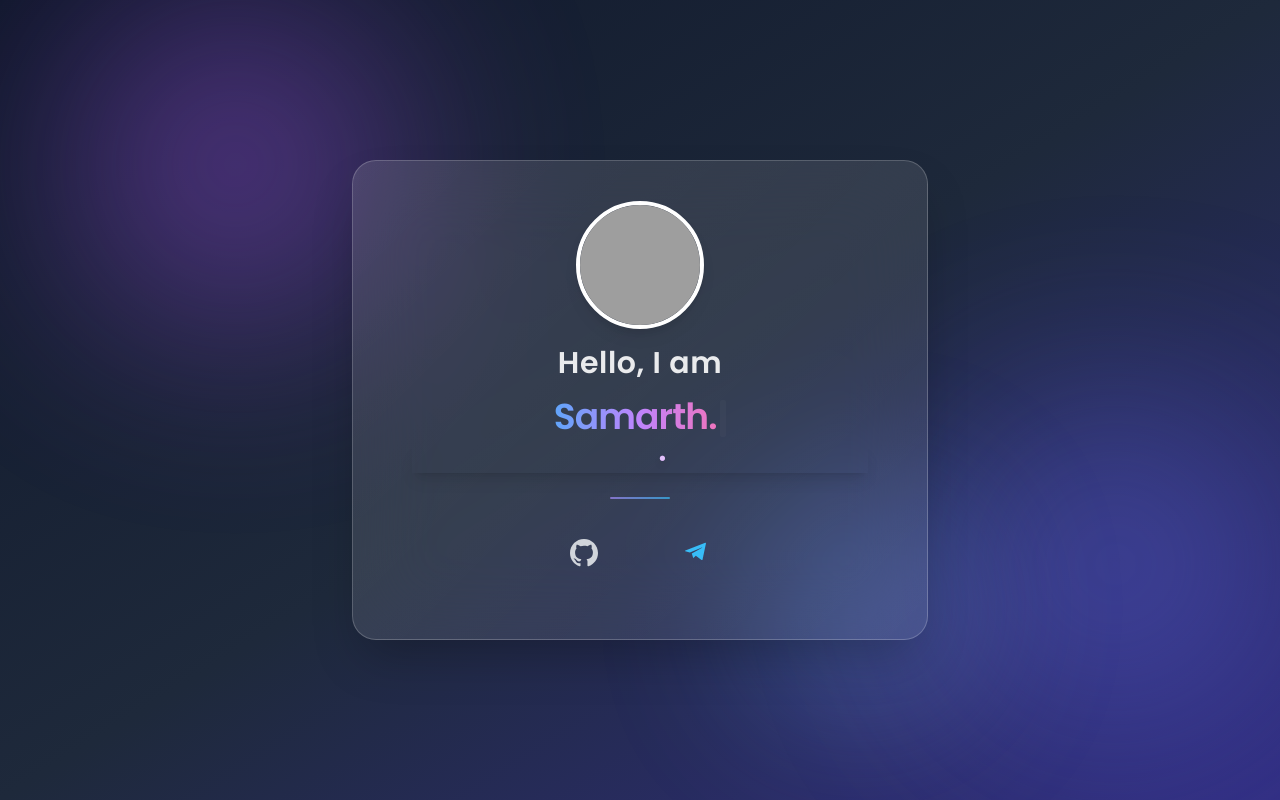
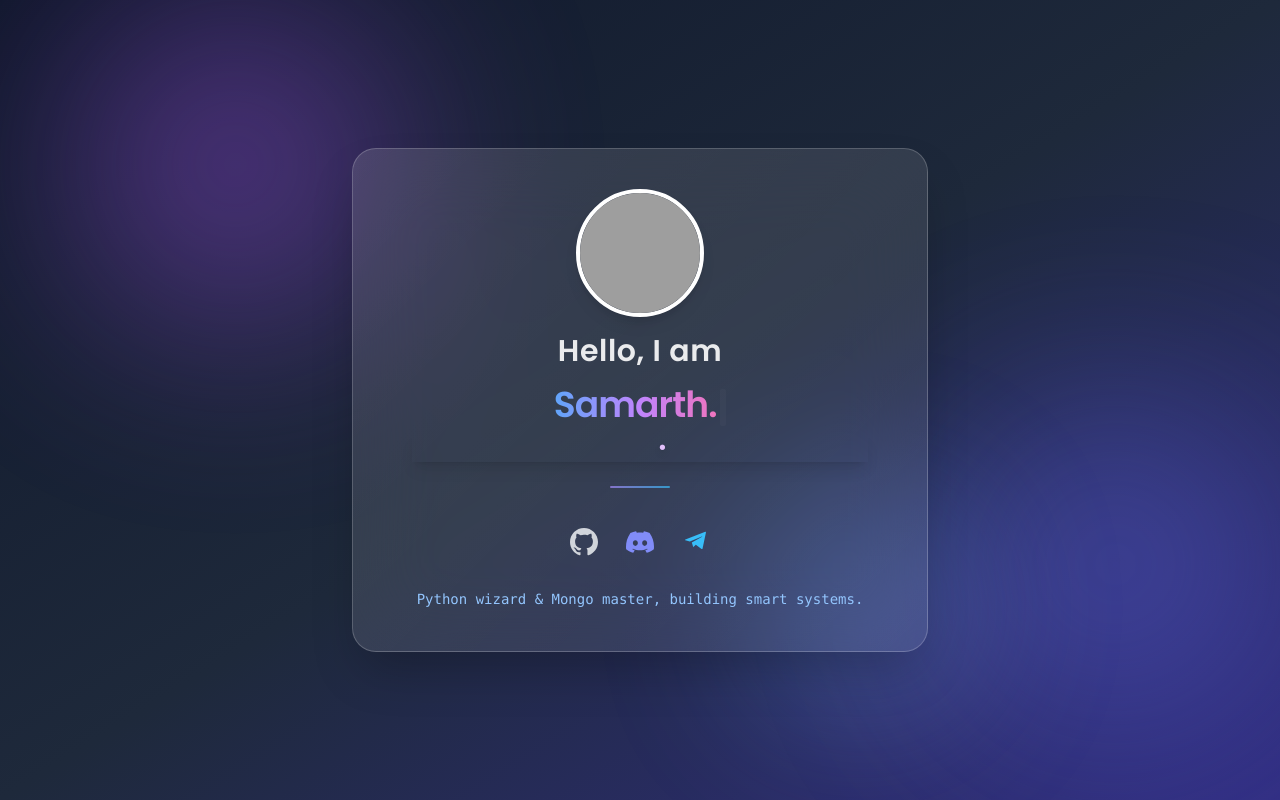
Before and after one commit to antixcodes/antixcodes.github.io, a plain HTML site: page index.html in a window 1280 px wide. Drawn offline with nearby package versions, Linux system fonts and the light colour scheme; grey boxes are pictures that could not be loaded.

Commit message:
Update index.html

```diff
--- a/index.html
+++ b/index.html
@@ -182,7 +182,7 @@
                         </svg>
                     </a>
                     <a href="https://discord.com/users/773849193587539968" target="_blank" aria-label="Discord" class="transition-transform hover:scale-110">
-                        <svg class="w-7 h-7 text-indigo-400 hover:text-indigo-500" fill="currentColor" viewBox="0 0 24 24"></svg>
+                        <svg class="w-7 h-7 text-indigo-400 hover:text-indigo-500" fill="currentColor" viewBox="0 0 24 24">
                             <path d="M20.317 4.3698a19.7913 19.7913 0 00-4.8851-1.5152.0741.0741 0 00-.0785.0371c-.211.3753-.4447.8648-.6083 1.2495-1.8447-.2762-3.68-.2762-5.4868 0-.1636-.3933-.4058-.8742-.6177-1.2495a.077.077 0 00-.0785-.0371c-1.5882.3516-3.157.9015-4.8852 1.5152a.0699.0699 0 00-.0321.0277C.5334 9.0458-.319 13.5799.0992 18.0578a.0824.0824 0 00.0312.0561c2.0528 1.5076 4.0413 2.4228 5.9929 3.0294a.0777.0777 0 00.0842-.0276c.4616-.6304.8731-1.2952 1.226-1.9942a.076.076 0 00-.0416-.1057c-.6528-.2476-1.2743-.5495-1.8722-.8923a.077.077 0 01-.0076-.1277c.1258-.0943.2517-.1923.3718-.2914a.0743.0743 0 01.0776-.0105c3.9278 1.7933 8.18 1.7933 12.0614 0a.0739.0739 0 01.0785.0095c.1202.099.246.1981.3728.2924a.077.077 0 01-.0066.1276 12.2986 12.2986 0 01-1.873.8914.0766.0766 0 00-.0407.1067c.3604.698.7719 1.3628 1.225 1.9932a.076.076 0 00.0842.0286c1.961-.6067 3.9495-1.5219 6.0023-3.0294a.077.077 0 00.0312-.0552c.5004-5.177-.8382-9.6739-3.5485-13.6601a.061.061 0 00-.0312-.0286zM8.0206 15.3312c-1.1825 0-2.1569-1.0857-2.1569-2.419 0-1.3332.9555-2.4189 2.157-2.4189 1.2108 0 2.1757 1.0952 2.1568 2.4189 0 1.3332-.9555 2.419-2.1569 2.419zm7.9748 0c-1.1825 0-2.1569-1.0857-2.1569-2.419 0-1.3332.9554-2.4189 2.1569-2.4189 1.2108 0 2.1757 1.0952 2.1568 2.4189 0 1.3332-.946 2.419-2.1568 2.419Z"/>
                         </svg>
                     </a>
@@ -192,5 +192,10 @@
                         </svg>
                     </a>
                 </div>
-                <p class="text-xs sm:text-sm text-gray-200 max-w-md mx-auto mt-8 leading-relaxed font-mono"></p>
+                <p class="text-sm text-gray-200 max-w-md mx-auto mt-8 leading-relaxed font-mono">
+                    <span class="text-blue-300">Python wizard & Mongo master, building smart systems.</span>
+                </p>
+            </div>
+        </div>
+    </body>
 </html>
```
